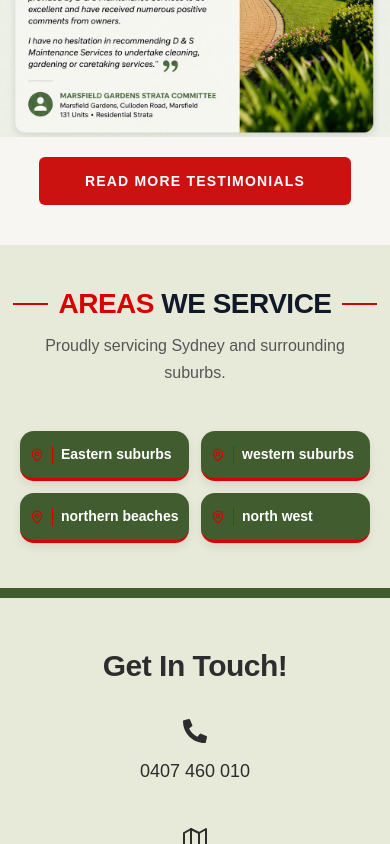
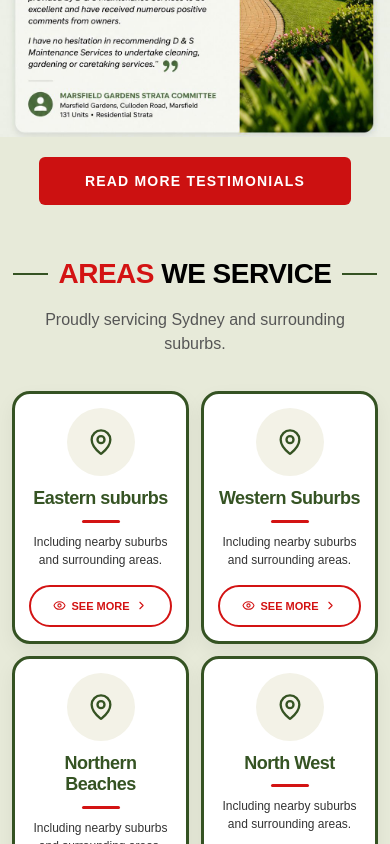
Before and after one commit to brandsbarrel/DNS, a React (Vite) app: page /about-company in a window 390 px wide. Shown: the part 4245-5089 px from the top of the page. Built offline with nearby package versions, Linux system fonts and the light colour scheme.

Commit message:
areas and stats

```diff
--- a/src/Components/HowItWorks/HowItWorks.css
+++ b/src/Components/HowItWorks/HowItWorks.css
@@ -26,7 +26,7 @@
 .headingLine {
   height: 2px;
   width: 85px;
-  background: #d80000;
+  background: #355323;
   flex-shrink: 0;
 }
 
@@ -36,272 +36,146 @@
   margin: 0;
   line-height: 1;
   white-space: nowrap;
+  color: #000;
 }
 
-.headingWrap span {
-  color: #d80000;
+.headingWrap h2 span {
+  color: #d31313;
 }
 
 .subheading {
   text-align: center;
   font-size: 24px;
-  margin-top: 15px;
+  margin-top: 20px;
   margin-bottom: 70px;
   color: #555;
+  line-height: 1.5;
 }
 
-.home_what_our_cus_say{
-    background: #f7f6f2;
-    padding: 0 0 20px;
+/* ========================= */
+/* SERVICE AREA SECTION */
+/* ========================= */
+
+.serviceGrid {
+  display: grid;
+  grid-template-columns: repeat(2, 1fr);
+  gap: 35px;
 }
 
-/* button */
-
-.How_quote_btn {
-  display: block;
-  width: 80%;
-  margin: 20px auto 20px;
-  background: #cc1111;
-  color: #fff;
-  font-size: 14px;
-  font-weight: 700;
-  letter-spacing: 1.2px;
-  padding: 16px;
-  border: none;
-  border-radius: 6px;
-  text-align: center;
-  text-transform: uppercase;
+.serviceCard {
+  background: #fff;
+  border: 3px solid #355323;
+  border-radius: 30px;
+  padding: 35px;
+  display: flex;
+  align-items: flex-start;
+  gap: 28px;
   cursor: pointer;
-  transition: background 0.25s ease, transform 0.2s ease;
+  transition: all 0.3s ease;
+  box-shadow: 0 8px 20px rgba(0, 0, 0, 0.06);
 }
 
-.How_quote_btn:hover {
-  background: #a80000;
-  transform: translateY(-1px);
+.serviceCard:hover {
+  transform: translateY(-5px);
 }
 
-/* how-img */
-
-.how-img img {
-  width: 100%;
-  display: block;
+.serviceIcon {
+  width: 145px;
+  height: 145px;
+  min-width: 145px;
+  border-radius: 50%;
+  background: #f3f2e7;
+  display: flex;
+  align-items: center;
+  justify-content: center;
 }
 
-.how_it_works_img {
-  width: 100%;
-  display: block;
+.serviceIcon svg {
+  width: 60px;
+  height: 60px;
+  color: #355323;
 }
 
-/* steps */
-
-.stepsGrid {
-  display: grid;
-  grid-template-columns: repeat(4, 1fr);
-  gap: 30px;
+.serviceContent {
+  flex: 1;
 }
 
-.stepCard {
-  text-align: center;
+.serviceContent h3 {
+  font-size: 38px;
+  line-height: 1.15;
+  color: #355323;
+  font-weight: 800;
+  margin: 0;
 }
 
-.circleArea {
-  position: relative;
-  height: 170px;
-  width: 170px;
-  margin: auto;
+.redLine {
+  width: 60px;
+  height: 4px;
+  background: #d31313;
+  margin: 18px 0 22px;
+  border-radius: 10px;
 }
 
-.curve {
-  position: absolute;
-  width: 100%;
-  height: 100%;
-  left: 0;
-  top: -10px;
+.serviceContent p {
+  font-size: 24px;
+  line-height: 1.7;
+  color: #333;
+  margin-bottom: 28px;
 }
 
-.circle {
-  position: absolute;
-  bottom: 0;
-  left: 50%;
-  transform: translateX(-50%);
-  width: 140px;
-  height: 140px;
-  background: #415D2F;
-  border-radius: 50%;
+.seeMoreBtn {
+  border: 2px solid #d31313;
+  background: transparent;
+  color: #d31313;
+  height: 56px;
+  padding: 0 28px;
+  border-radius: 50px;
+  font-size: 17px;
+  font-weight: 800;
+  cursor: pointer;
+  transition: all 0.3s ease;
+
   display: flex;
+  align-items: center;
   justify-content: center;
-  align-items: center;
-  box-shadow: 0 4px 12px rgba(0, 0, 0, 0.1);
+  gap: 10px;
 }
 
-.circle svg {
-  width: 45px;
-  height: 45px;
-  color: #d80000;
+.seeMoreBtn:hover {
+  background: #d31313;
+  color: #fff;
 }
 
-.stepNo {
-  position: absolute;
-  left: -5px;
-  top: 0;
-  width: 50px;
-  height: 50px;
-  background: black;
-  border-radius: 50%;
-  color: white;
-  display: flex;
-  justify-content: center;
-  align-items: center;
-  font-size: 25px;
-  font-weight: 700;
-  z-index: 5;
-}
-
-.stepCard h3 {
-  font-size: 20px;
-  font-weight: 800;
-  margin-top: 20px;
-  min-height: 48px;
-}
-
-.miniLine {
-  width: 45px;
-  height: 3px;
-  background: #d80000;
-  margin: 15px auto;
-}
-
-.stepCard p {
-  font-size: 16px;
-  line-height: 1.7;
-  color: #555;
-}
-
-/* divider */
-
-.divider {
-  margin: 30px 0;
-  border-top: 1px solid #ddd;
-}
-
-/* areas */
-
-.areaGrid {
-  display: flex;
-  flex-wrap: wrap;
-  justify-content: center;
-  gap: 25px;
-}
-
-.areaTag {
-  background: #415D2F;
-  padding: 16px 18px;
-  display: flex;
-  align-items: center;
-  justify-content: flex-start;
-  gap: 12px;
-  color: #fff;
-  border-radius: 14px;
-  box-shadow: 0 4px 10px rgba(0, 0, 0, 0.08);
-  border-bottom: 3px solid #d80000;
-  font-size: 22px;
-  font-weight: 700;
-}
-
-.areaTag svg {
-  color: #d80000;
-  width: 18px;
-  min-width: 18px;
-  flex-shrink: 0;
-}
-
-.vertical {
-  height: 26px;
-  width: 1px;
-  background: #d80000;
-  flex-shrink: 0;
-}
-
-
-
-/* large desktop */
+/* ========================= */
+/* LARGE DESKTOP */
+/* ========================= */
 
 @media (max-width: 1200px) {
+
   .headingWrap h2 {
     font-size: 48px;
   }
 
-  .circleArea {
-    width: 145px;
-    height: 145px;
+  .serviceContent h3 {
+    font-size: 30px;
   }
 
-  .circle {
-    width: 118px;
-    height: 118px;
+  .serviceContent p {
+    font-size: 19px;
   }
 
-  .circle svg {
-    width: 38px;
-    height: 38px;
-  }
-
-  .stepCard h3 {
-    font-size: 17px;
-  }
-
-  .areaTag {
-    font-size: 18px;
-    padding: 13px 15px;
+  .serviceIcon {
+    width: 120px;
+    height: 120px;
+    min-width: 120px;
   }
 }
 
-/* tablet landscape */
-
-@media (max-width: 1100px) {
-  .stepsGrid {
-    gap: 16px;
-  }
-
-  .circleArea {
-    width: 125px;
-    height: 125px;
-  }
-
-  .circle {
-    width: 100px;
-    height: 100px;
-  }
-
-  .circle svg {
-    width: 32px;
-    height: 32px;
-  }
-
-  .stepNo {
-    width: 40px;
-    height: 40px;
-    font-size: 20px;
-  }
-
-  .stepCard h3 {
-    font-size: 15px;
-    min-height: auto;
-  }
-
-  .stepCard p {
-    font-size: 14px;
-  }
-}
-
-/* tablet portrait */
+/* ========================= */
+/* TABLET */
+/* ========================= */
 
 @media (max-width: 992px) {
-  .stepsGrid {
-    grid-template-columns: repeat(2, 1fr);
-    row-gap: 45px;
-    gap: 30px;
-  }
 
   .headingWrap h2 {
     font-size: 42px;
@@ -311,41 +185,6 @@
     font-size: 20px;
   }
 
-  .circleArea {
-    width: 155px;
-    height: 155px;
-  }
-
-  .circle {
-    width: 125px;
-    height: 125px;
-  }
-
-  .circle svg {
-    width: 40px;
-    height: 40px;
-  }
-
-  .stepNo {
-    width: 46px;
-    height: 46px;
-    font-size: 22px;
-  }
-
-  .stepCard h3 {
-    font-size: 18px;
-    min-height: 44px;
-  }
-
-  .stepCard p {
-    font-size: 15px;
-  }
-
-  .areaTag {
-    font-size: 18px;
-    padding: 13px 15px;
-  }
-
   .headingWrap {
     gap: 20px;
   }
@@ -353,13 +192,39 @@
   .headingLine {
     width: 55px;
   }
+
+  .serviceCard {
+    padding: 25px;
+  }
+
+  .serviceIcon {
+    width: 100px;
+    height: 100px;
+    min-width: 100px;
+  }
+
+  .serviceIcon svg {
+    width: 40px;
+    height: 40px;
+  }
+
+  .serviceContent h3 {
+    font-size: 26px;
+  }
+
+  .serviceContent p {
+    font-size: 16px;
+  }
 }
 
-/* mobile — DO NOT CHANGE */
+/* ========================= */
+/* MOBILE */
+/* ========================= */
 
 @media (max-width: 600px) {
-  .works {
-    padding: 60px 15px;
+
+  .works_steps2 {
+    padding: 35px 12px;
   }
 
   .headingWrap {
@@ -377,69 +242,65 @@
 
   .subheading {
     font-size: 16px;
-    margin-bottom: 45px;
+    margin-bottom: 35px;
+    padding: 0 10px;
   }
 
-  .stepsGrid {
-    grid-template-columns: repeat(2, 1fr);
-    gap: 25px;
-  }
+  /* MOBILE 2 CARDS */
 
-  .circleArea {
-    width: 120px;
-    height: 120px;
-  }
-
-  .circle {
-    width: 90px;
-    height: 90px;
-  }
-
-  .circle svg {
-    width: 30px;
-    height: 30px;
-  }
-
-  .stepNo {
-    width: 35px;
-    height: 35px;
-    font-size: 18px;
-    left: 0;
-  }
-
-  .stepCard h3 {
-    font-size: 15px;
-    min-height: auto;
-  }
-
-  .stepCard p {
-    font-size: 12px;
-    line-height: 1.5;
-  }
-
-  .areaGrid {
-    display: grid;
+  .serviceGrid {
     grid-template-columns: repeat(2, 1fr);
     gap: 12px;
   }
 
-  .areaTag {
-    width: 100%;
-    padding: 12px 10px;
-    font-size: 14px;
-    justify-content: flex-start;
-    gap: 8px;
-    min-width: 0;
+  .serviceCard {
+    flex-direction: column;
+    align-items: center;
+    text-align: center;
+    gap: 12px;
+    padding: 14px;
+    border-radius: 18px;
   }
 
-  .vertical {
-    height: 18px;
+  .serviceIcon {
+    width: 68px;
+    height: 68px;
+    min-width: 68px;
   }
 
-  .areaTag svg {
-    width: 14px;
-    height: 14px;
-    min-width: 14px;
-    flex-shrink: 0;
+  .serviceIcon svg {
+    width: 28px;
+    height: 28px;
+  }
+
+  .serviceContent h3 {
+    font-size: 18px;
+    line-height: 1.2;
+  }
+
+  .redLine {
+    width: 38px;
+    height: 3px;
+    margin: 10px auto;
+  }
+
+  .serviceContent p {
+    font-size: 12px;
+    line-height: 1.5;
+    margin-bottom: 16px;
+  }
+
+  .seeMoreBtn {
+    width: 100%;
+    height: 42px;
+    font-size: 11px;
+    padding: 0 10px;
+    gap: 5px;
+    border-radius: 50px;
+  }
+
+  .seeMoreBtn svg {
+    width: 13px;
+    height: 13px;
   }
 }
--- a/src/Components/HowItWorks/HowItWorks.jsx
+++ b/src/Components/HowItWorks/HowItWorks.jsx
@@ -4,13 +4,14 @@ import how_img from "../../assets/how_img.jpeg";
 import how_it_works from "../../assets/how_it_works.jpeg";
 import { useLocation, useNavigate } from "react-router-dom";
 import StatsSection from "../StatsSection/StatsSection";
-import what_our_cus_say_home  from "../../assets/what_our_cus_say.jpeg"
-import what_our_cus_say_about  from "../../assets/what_our_cus_say_about.jpeg"
+import what_our_cus_say_home from "../../assets/what_our_cus_say.jpeg"
+import what_our_cus_say_about from "../../assets/what_our_cus_say_about.jpeg"
+import {Eye, ChevronRight } from "lucide-react";
 
 
 
 const areas = [
-  "Eastern suburbs", "western suburbs", "northern beaches", "north west"
+  "Eastern suburbs", "Western Suburbs", "Northern Beaches", "North West"
 ];
 
 
@@ -36,17 +37,22 @@ export default function HowItWorks() {
 
         <img src={how_img} alt="Our work" />
       </section>
-      <StatsSection/>
+      <StatsSection />
       <section className="home_what_our_cus_say" >
-      {location.pathname==="/" && <img className="how_it_works_img" src={what_our_cus_say_home} />}
-      {location.pathname==="/about-company" && <img className="how_it_works_img" src={what_our_cus_say_about} />}
-      <button className="How_quote_btn how__btn--full">Read More Testimonials</button>
+        {location.pathname === "/" && <img className="how_it_works_img" src={what_our_cus_say_home} />}
+        {location.pathname === "/about-company" && <img className="how_it_works_img" src={what_our_cus_say_about} />}
+        <button className="How_quote_btn how__btn--full">Read More Testimonials</button>
       </section>
       <section className="works_steps2">
         <div className="areas_back">
+
           <div className="headingWrap">
             <span className="headingLine" />
-            <h2><span>AREAS</span> WE SERVICE</h2>
+
+            <h2>
+              <span>AREAS</span> WE SERVICE
+            </h2>
+
             <span className="headingLine" />
           </div>
 
@@ -54,12 +60,42 @@ export default function HowItWorks() {
             Proudly servicing Sydney and surrounding suburbs.
           </p>
 
-          <div className="areaGrid">
+          <div className="serviceGrid">
             {areas.map((area, index) => (
-              <div className="areaTag" onClick={() => { navigate(`/suburb-details/${area.toLowerCase().replace(/\s+/g, "-")}`), handleClick() }} key={index}>
-                <MapPin size={20} />
-                <span className="vertical" />
-                {area}
+              <div
+                className="serviceCard"
+                key={index}
+                onClick={() => {
+                  navigate(
+                    `/suburb-details/${area
+                      .toLowerCase()
+                      .replace(/\s+/g, "-")}`
+                  );
+
+                  handleClick();
+                }}
+              >
+                <div className="serviceIcon">
+                  <MapPin />
+                </div>
+
+                <div className="serviceContent">
+                  <h3>{area}</h3>
+
+                  <div className="redLine"></div>
+
+                  <p>
+                    Including nearby suburbs and surrounding areas.
+                  </p>
+
+                  <button className="seeMoreBtn">
+                    <Eye size={18} />
+
+                    <span>SEE MORE</span>
+
+                    <ChevronRight size={18} />
+                  </button>
+                </div>
               </div>
             ))}
           </div>
--- a/src/Components/ServiceCard/ServiceCard.css
+++ b/src/Components/ServiceCard/ServiceCard.css
@@ -65,7 +65,7 @@
 .ServiceCard__card {
   background: #fff;
   border-radius: 16px;
-  border: 1.5px solid #b8c9a0;
+  border: 3px solid #223a00;
   box-shadow: 0 2px 10px rgba(0,0,0,0.06);
   display: flex;
   align-items: stretch;
--- a/src/Components/StatsSection/StatsSection.css
+++ b/src/Components/StatsSection/StatsSection.css
@@ -1,6 +1,6 @@
 .stats-section{
     width:100%;
-    background:#b8c9a0;
+    background:#E7EAD9 ;
     padding:30px 0;
 }
 
```
